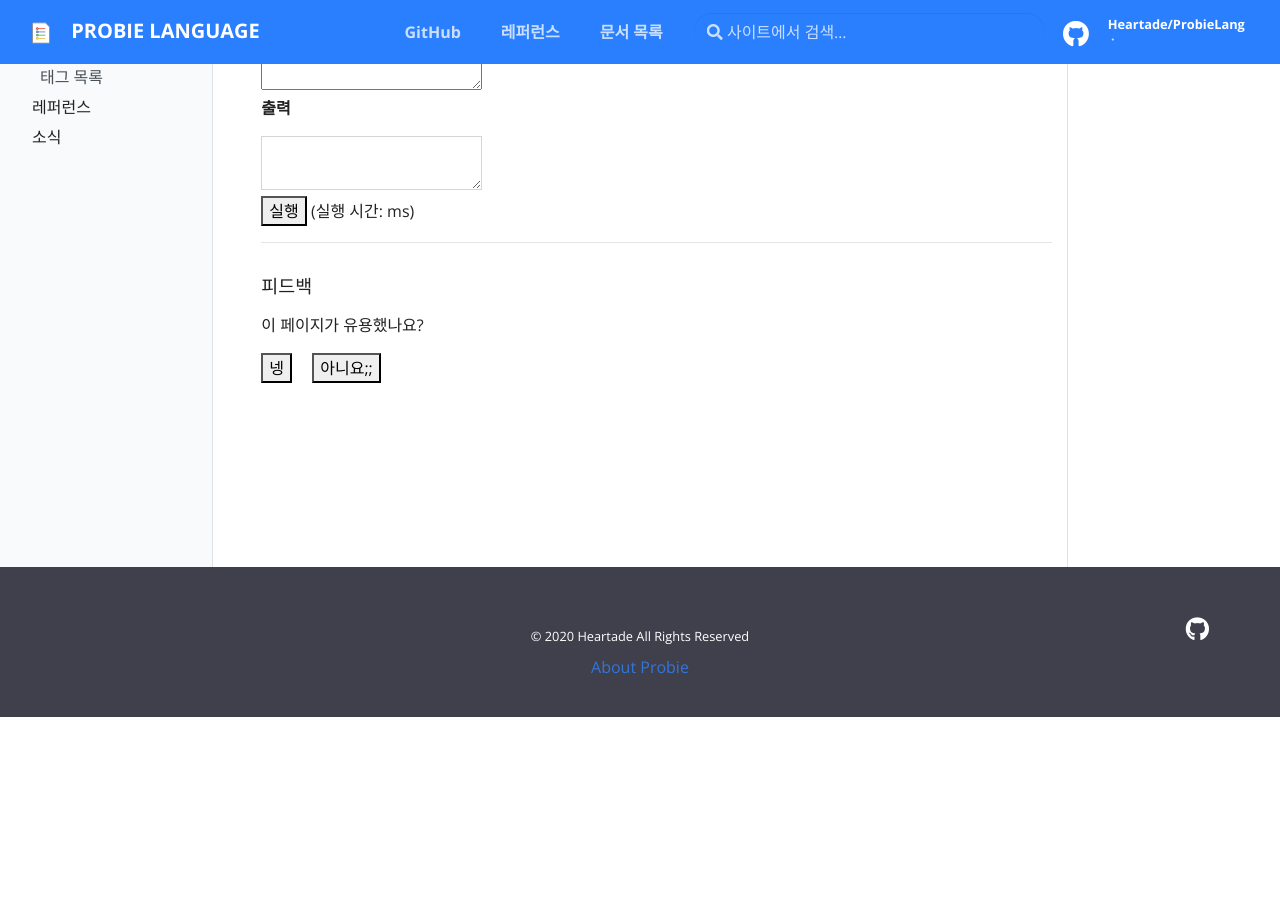
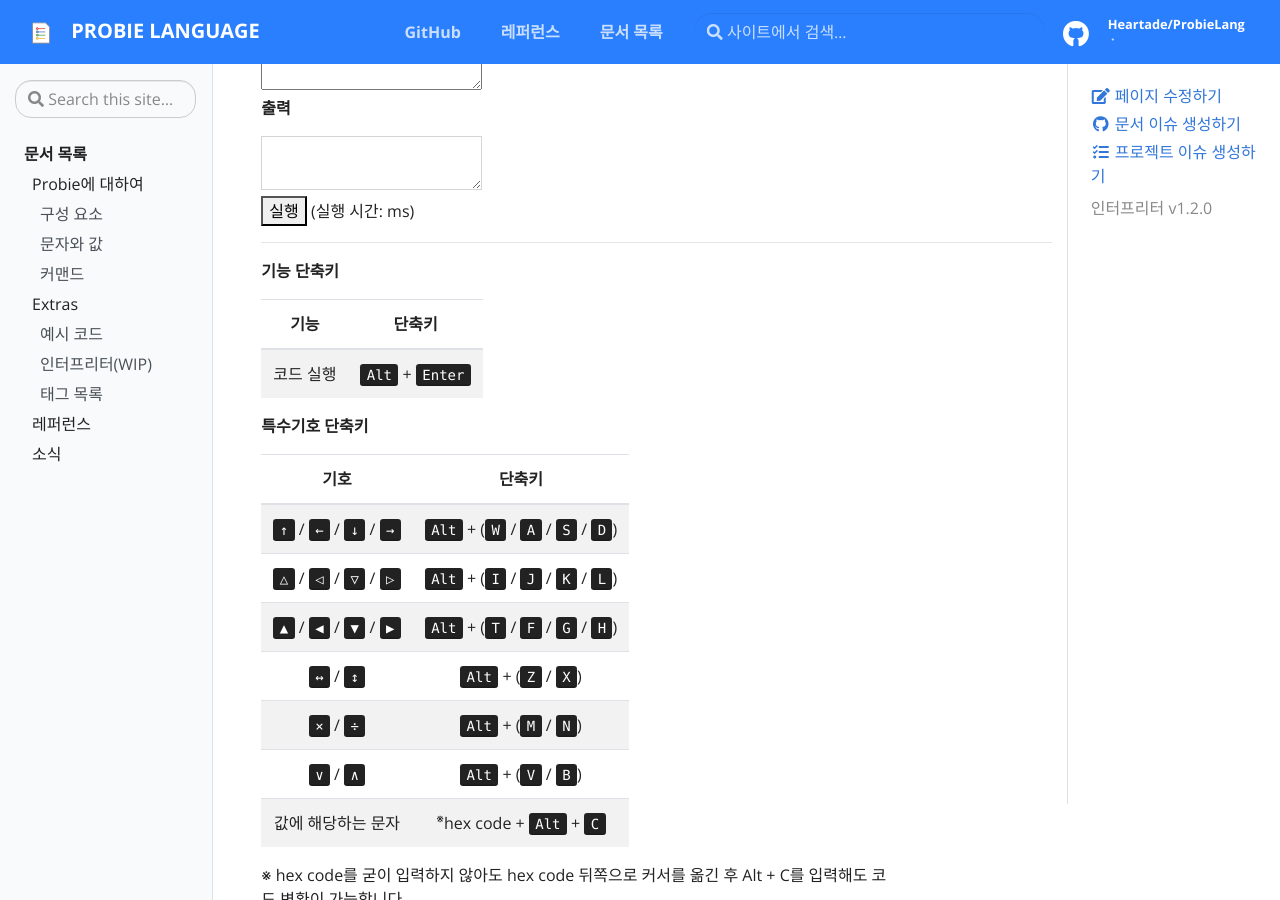
Before and after one commit to Heartade/ProbieLang, a Jekyll site: the page built from _docs/extras/interpreter.md, in a window 1280 px wide and 900 px high, scrolled down 317 px. Built offline with Jekyll 4.4.1, drawn with Linux system fonts in a browser that asks for light colours; before the commit the page ends 1034 px from its top, so only the background shows below that; part of the change alters nothing that is shown; some of the changed text lies outside the part shown.

Commit message:
add shortcuts in interpreter(1.2.0)

```diff
--- a/_docs/extras/interpreter.md
+++ b/_docs/extras/interpreter.md
@@ -5,7 +5,7 @@ tags:
     - code
 ---
 
-# 인터프리터 v1.1.0
+# 인터프리터 v1.2.0
 
 Probie 코드를 실행해볼 수 있는 페이지입니다. 코드 칸과 출력 칸은 크기를 마음대로 바꿀 수 있습니다.
 
@@ -16,8 +16,29 @@ Probie 코드를 실행해볼 수 있는 페이지입니다. 코드 칸과 출
 <textarea style="resize:both;font-family:'Monospace';background-color:white;" id="output" disabled="true"></textarea>
 
 <button onclick="run()">실행</button>
-(실행 시간:
-<span id="time"></span> ms)
+(실행 시간: <span id="time"></span> ms)
+
+---
+
+**기능 단축키**
+
+|기능|단축키|
+|:-:|:-:|
+|코드 실행|<kbd>Alt</kbd> + <kbd>Enter</kbd>|
+
+**특수기호 단축키**
+
+|기호|단축키|
+|:-:|:-:|
+|<kbd>↑</kbd> / <kbd>←</kbd> / <kbd>↓</kbd> / <kbd>→</kbd>|<kbd>Alt</kbd> + (<kbd>W</kbd> / <kbd>A</kbd> / <kbd>S</kbd> / <kbd>D</kbd>)|
+|<kbd>△</kbd> / <kbd>◁</kbd> / <kbd>▽</kbd> / <kbd>▷</kbd>|<kbd>Alt</kbd> + (<kbd>I</kbd> / <kbd>J</kbd> / <kbd>K</kbd> / <kbd>L</kbd>)|
+|<kbd>▲</kbd> / <kbd>◀</kbd> / <kbd>▼</kbd> / <kbd>▶</kbd>|<kbd>Alt</kbd> + (<kbd>T</kbd> / <kbd>F</kbd> / <kbd>G</kbd> / <kbd>H</kbd>)|
+|<kbd>↔</kbd> / <kbd>↕</kbd>|<kbd>Alt</kbd> + (<kbd>Z</kbd> / <kbd>X</kbd>)|
+|<kbd>×</kbd> / <kbd>÷</kbd>|<kbd>Alt</kbd> + (<kbd>M</kbd> / <kbd>N</kbd>)|
+|<kbd>∨</kbd> / <kbd>∧</kbd>|<kbd>Alt</kbd> + (<kbd>V</kbd> / <kbd>B</kbd>)|
+|값에 해당하는 문자|<sup>※</sup>hex code + <kbd>Alt</kbd> + <kbd>C</kbd>|
+
+※ hex code를 굳이 입력하지 않아도 hex code 뒤쪽으로 커서를 옮긴 후 Alt + C를 입력해도 코드 변환이 가능합니다.
 
 <script src="{{ site.baseurl }}/assets/js/probie_short.min.js"></script>
 <script src="{{ site.baseurl }}/assets/js/interpreter.js"></script>
--- a/assets/js/interpreter.js
+++ b/assets/js/interpreter.js
@@ -1,3 +1,7 @@
+document
+    .getElementById("code")
+    .addEventListener("keydown", code_mnemonic, false);
+
 var p = undefined;
 
 function run() {
@@ -22,3 +26,93 @@ var stderrcb = function (c, text) {
 var stdcodecb = function (c) {
     document.getElementById("code").value = c.join("\n");
 };
+
+function code_mnemonic(event) {
+    var c = document.getElementById("code");
+    var s = c.selectionStart; //location of start cursor
+    var e = c.selectionEnd; //location of end cursor
+    var r = ""; //converted string
+    var a = s + 1; //cursor location after conversion
+    if (event.altKey) {
+        var b = true; //manipulate code textarea?
+        event.preventDefault();
+        switch (event.keyCode) {
+            case 0x57: //W
+                r = c.value.substring(0, s) + "↑" + c.value.substring(e);
+                break;
+            case 0x41: //A
+                r = c.value.substring(0, s) + "←" + c.value.substring(e);
+                break;
+            case 0x53: //S
+                r = c.value.substring(0, s) + "↓" + c.value.substring(e);
+                break;
+            case 0x44: //D
+                r = c.value.substring(0, s) + "→" + c.value.substring(e);
+                break;
+            case 0x49: //I
+                r = c.value.substring(0, s) + "△" + c.value.substring(e);
+                break;
+            case 0x4a: //J
+                r = c.value.substring(0, s) + "◁" + c.value.substring(e);
+                break;
+            case 0x4b: //K
+                r = c.value.substring(0, s) + "▽" + c.value.substring(e);
+                break;
+            case 0x4c: //L
+                r = c.value.substring(0, s) + "▷" + c.value.substring(e);
+                break;
+            case 0x54: //T
+                r = c.value.substring(0, s) + "▲" + c.value.substring(e);
+                break;
+            case 0x46: //F
+                r = c.value.substring(0, s) + "◀" + c.value.substring(e);
+                break;
+            case 0x47: //G
+                r = c.value.substring(0, s) + "▼" + c.value.substring(e);
+                break;
+            case 0x48: //H
+                r = c.value.substring(0, s) + "▶" + c.value.substring(e);
+                break;
+            case 0x5a: //Z
+                r = c.value.substring(0, s) + "↔" + c.value.substring(e);
+                break;
+            case 0x58: //X
+                r = c.value.substring(0, s) + "↕" + c.value.substring(e);
+                break;
+            case 0x4d: //M
+                r = c.value.substring(0, s) + "×" + c.value.substring(e);
+                break;
+            case 0x4e: //N
+                r = c.value.substring(0, s) + "÷" + c.value.substring(e);
+                break;
+            case 0x56: //V
+                r = c.value.substring(0, s) + "∨" + c.value.substring(e);
+                break;
+            case 0x42: //B
+                r = c.value.substring(0, s) + "∧" + c.value.substring(e);
+                break;
+            case 0x43: //C
+                var n = parseInt(c.value.substring(e - 2, e), 16);
+                if (n >= 0 && n <= 0x7f) {
+                    r =
+                        c.value.substring(0, e - 2) +
+                        $P.Y[n] +
+                        c.value.substring(e);
+                    a = e - 1;
+                } else {
+                    b = false;
+                }
+                break;
+            case 0xd: //Enter
+                b = false;
+                run();
+                break;
+            default:
+                b = false;
+        }
+        if (b) {
+            c.value = r;
+            c.selectionStart = c.selectionEnd = a;
+        }
+    }
+}
```
